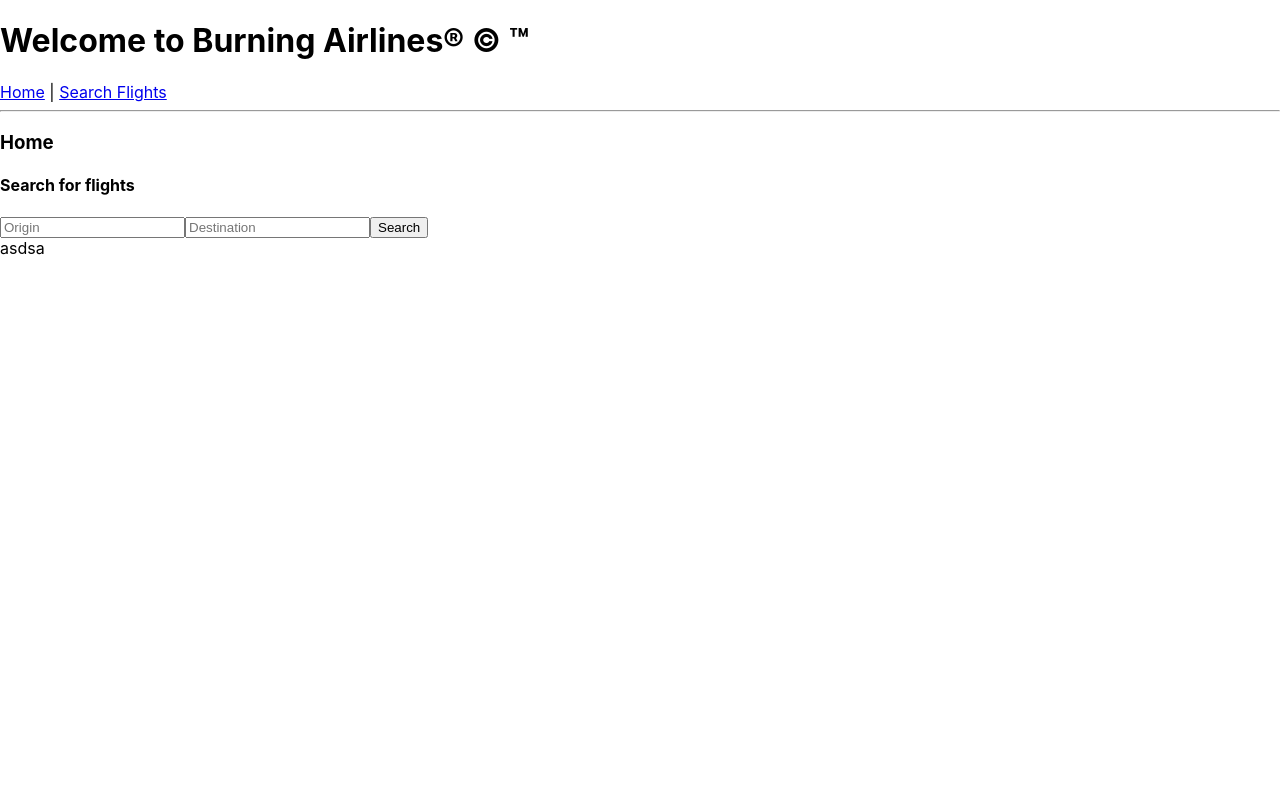
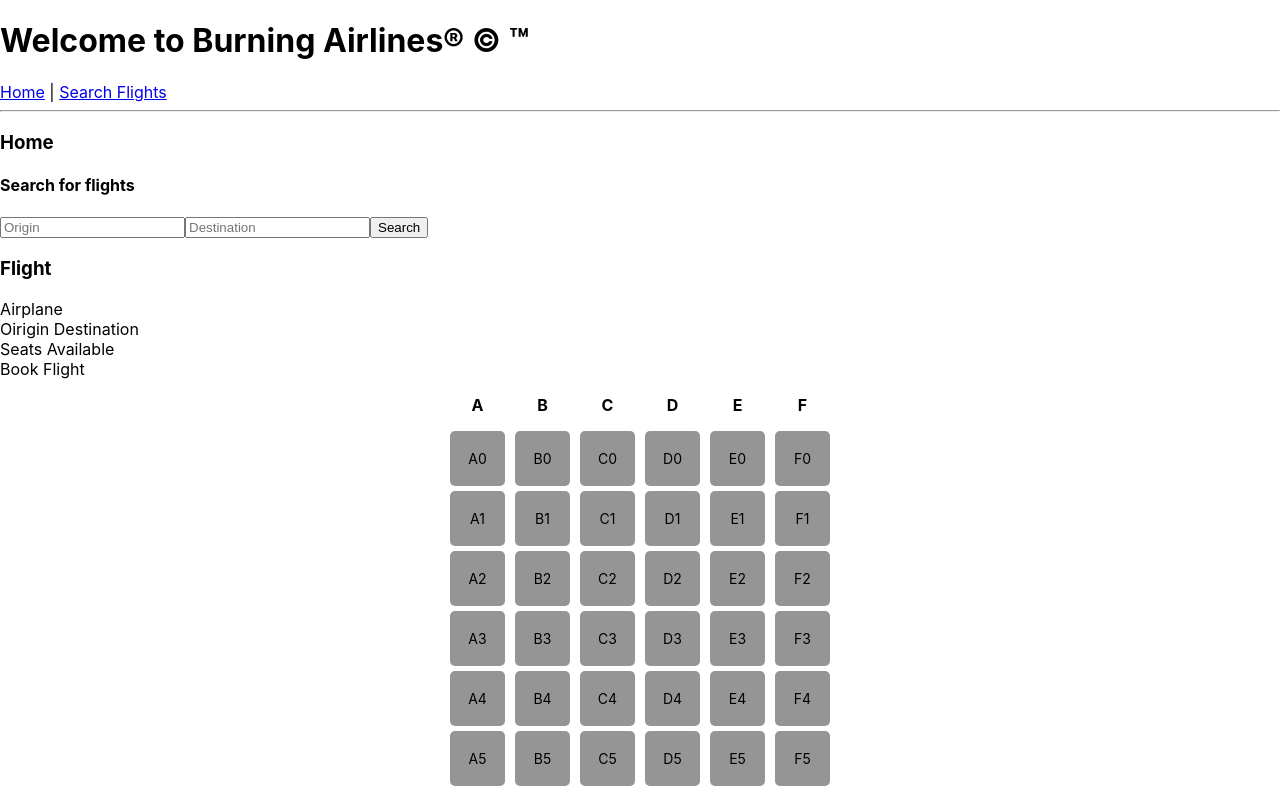
Before and after one commit to casslee8757/burning-airline-frontend, a React (Create React App) app: page /#/search in a window 1280 px wide. Shown: the top 789 px of the page. Built offline with nearby package versions, Linux system fonts and the light colour scheme.

Commit message:
flight info  and seat map

```diff
--- /dev/null
+++ b/src/burningAirlines.css
@@ -0,0 +1,44 @@
+.columns {
+    display: flex;
+    justify-content: center;
+    align-items: center;
+    padding: 10px;
+    margin: 5px;
+    width: 35px;
+    height:35px;
+    border-radius: 5px;
+    background-color: rgb(150, 149, 149);
+    cursor: pointer;
+    font-size: 14px;
+}
+
+.columns:hover{
+    background-color: rgb(26, 164, 81);
+}
+
+.airplane{
+    height: auto;
+}
+.seat_details {
+    display: flex;
+    justify-content: center;
+    align-items: center;
+    height: 100%;
+}
+
+.seats {
+    border: 1px solid black;
+    width: 50px;
+    height: 50px;
+    text-align: center;
+    line-height: 34px;
+}
+
+.column-letters {
+    text-align: center;
+    font-weight: bold;
+}
+
+.text-ceter{
+    text-align: center;
+}
--- a/src/components/BurningAirlines.js
+++ b/src/components/BurningAirlines.js
@@ -18,13 +18,9 @@ class BurningAirlines extends React.Component{
             </nav>
           </header>
           <hr />
-
           <Home />
-
             <Route exact path='/search' component={SearchForm} />
             <Route exact path='/search/:origin/:destination' component={Flights} />
-
-
         </Router>
       </div>
     );
--- /dev/null
+++ b/src/components/FlightInfo.js
@@ -0,0 +1,27 @@
+import React from 'react';
+
+
+class FlightInfo extends React.Component{
+    render(){
+      return(
+        <div>
+            <h3> Flight </h3>
+            <div> Airplane </div>
+            <div>
+                Oirigin Destination
+            </div>
+            <div>
+                Seats Available
+            </div>
+
+            <div>
+                Book Flight
+            </div>
+
+        </div>
+      );
+    }
+
+  }
+
+  export default FlightInfo;
--- a/src/components/Flights.js
+++ b/src/components/Flights.js
@@ -12,8 +12,7 @@ class Flights extends React.Component{
   performSearch = async (origin, destination) => {
     try {
       console.log(origin, destination);
-      const res = await axios.get('http://localhost:3000/flights/search', {origin: origin, destination: destination});
-      console.log('response', res);
+      const res = await axios.get('http://localhost:3000/flights/search/', { params: {origin: origin, destination: destination}});
 
     } catch( err ){
       console.log('Error in search AJAX: ', err);
--- a/src/components/FlightsSeats.js
+++ b/src/components/FlightsSeats.js
@@ -1,18 +1,37 @@
 import React from 'react'
+import Seat from './Seat';
+
 
 class FlightsSeats extends React.Component{
-    componentDidMount(){
-        const seats = [...Array(5)].map(_ => Array(10).fill(null));
-        const letters = [...'abcdefghijklmnopqrstuvwxyz'];
 
+    handleClick = (row, columnKey) => {
+        this.props.onClick(row, columnKey);
     }
+
     render(){
-
+        const {letters, seatMap} = this.props
         return(
-
-            <div>
-                asdsa
+        <div className="airplane">
+            <div className="seat_details ">
+                {
+                    seatMap.map((el,index)=>{
+                   return <div>
+                        <p className="column-letters text-center"> {letters[index].toUpperCase()}</p>
+                    {
+                        seatMap[index].map((el2,index2)=>{
+                            return <Seat
+                                    column={letters[index]}
+                                    columnKey={index}
+                                    row={index2}
+                                    onClick={this.handleClick}
+                                />
+                        })
+                    }
+                    </div>
+                 })
+                }
             </div>
+         </div>
         )
     }
 
--- /dev/null
+++ b/src/components/Reservations.js
@@ -0,0 +1,44 @@
+import React from 'react';
+import FlightInfo from './FlightInfo';
+import FlightsSeats from './FlightsSeats';
+
+class Reservations extends React.Component{
+        state = {
+            seats: [],
+            letters: [],
+            seatSelected: null
+        }
+
+        componentDidMount(){
+            const letters = [...'abcdefghijklmnopqrstuvwxyz'];
+            const seatMap = [...Array(6)].map(_ => Array(20).fill(null));
+            this.setState({
+                seats:seatMap,
+                letters: letters
+            },() => {
+                console.log(this.state);
+            })
+        }
+
+        handleSeat = (row, column)=> {
+            console.log(row, column);
+            this.setState({
+                seatSelected:[row,column]
+            },() => {
+                console.log(this.state);
+            })
+        }
+
+    render(){
+
+      return(
+        <div>
+            <FlightInfo/>
+            <FlightsSeats  onClick={this.handleSeat} seatMap={this.state.seats} letters={this.state.letters} />
+        </div>
+      );
+    }
+
+  }
+
+  export default Reservations;
--- a/src/components/SearchForm.js
+++ b/src/components/SearchForm.js
@@ -1,5 +1,6 @@
 import React from "react";
 import FlightsSeats from "./FlightsSeats";
+import Reservations from "./Reservations";
 class SearchForm extends React.Component{
 
   state = {
@@ -20,6 +21,7 @@ class SearchForm extends React.Component{
     this.props.history.push(`/search/${this.state.origin}/${this.state.destination}`)
   }
 
+
   render(){
     return(
       <div>
@@ -29,7 +31,7 @@ class SearchForm extends React.Component{
           <input type="text" onChange={this.handleDestination} placeholder="Destination" />
           <button>Search</button>
         </form>
-        <FlightsSeats/>
+        <Reservations/>
       </div>
     );
   } // render()
--- /dev/null
+++ b/src/components/Seat.js
@@ -0,0 +1,23 @@
+import React from 'react'
+
+class Seat extends React.Component{
+
+    state = {
+        selected: '',
+    }
+
+    selectSeat = () => {
+        this.props.onClick(this.props.row, this.props.columnKey);
+    }
+
+    render(){
+        return(
+            <div className="columns" onClick={this.selectSeat}>
+                {this.props.column.toUpperCase()}{this.props.row}
+             </div>
+        )
+    }
+
+}
+
+export default Seat
--- a/src/index.js
+++ b/src/index.js
@@ -2,6 +2,7 @@ import React from 'react';
 import ReactDOM from 'react-dom';
 import './index.css';
 import BurningAirlines from './components/BurningAirlines'
+import './burningAirlines.css';
 
 ReactDOM.render(
     <BurningAirlines />,
```
